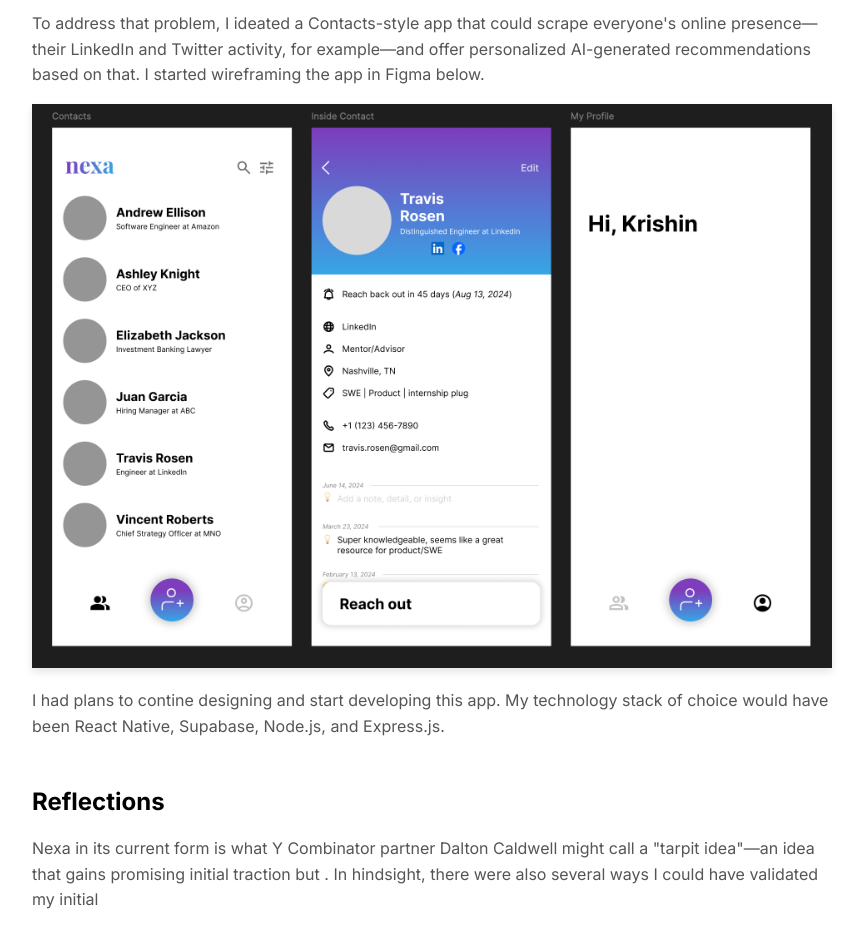
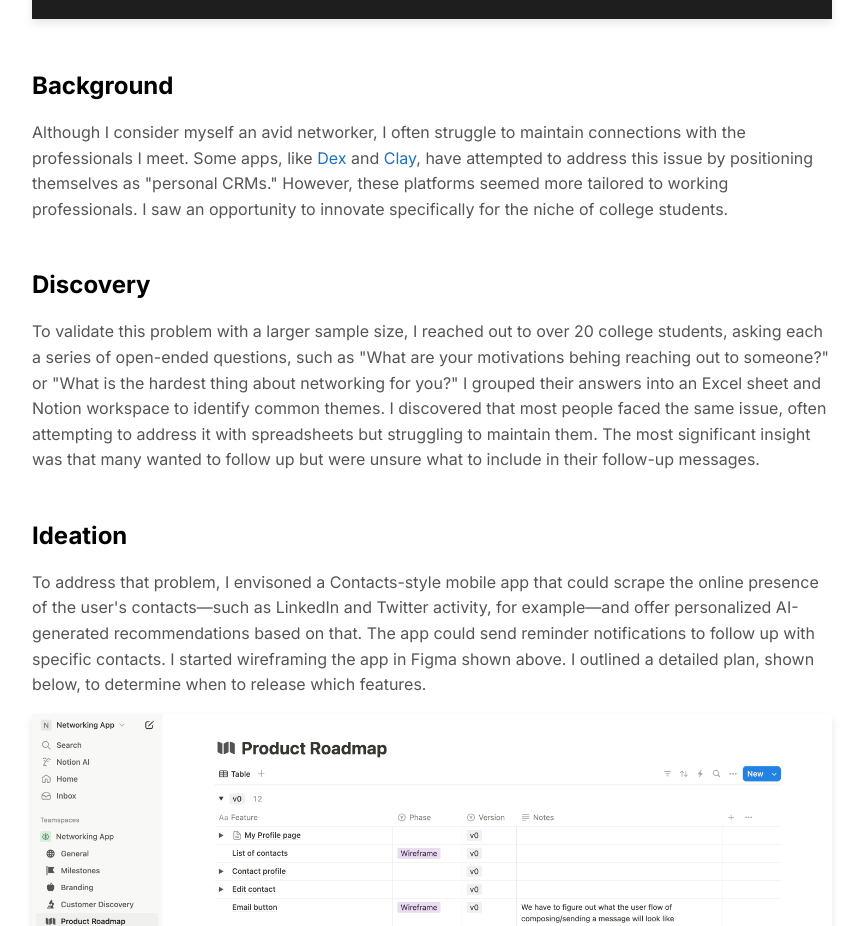
Before and after one commit to krishinparikh/portfolio, a React (Create React App) app: page /projects/nexa in a window 1280 px wide. Shown: the part 766-1692 px from the top of the page, without its empty margins (208-1071 px from the left). Built offline with nearby package versions, Linux system fonts and the light colour scheme.

Commit message:
Ready to deploy

```diff
--- a/src/pages/Projects.tsx
+++ b/src/pages/Projects.tsx
@@ -47,7 +47,7 @@
     },
     {
         title: "PeerEd",
-        description: "A program facilitating peer-to-peer learning between high school and middle school students.",
+        description: "A nonprofit program facilitating peer-to-peer learning between high school and middle school students.",
         image: PeerEd,
         link: "/projects/peer-ed",
         tools: "Startup Ideation"
--- a/src/pages/projects/AfferenceSDK.tsx
+++ b/src/pages/projects/AfferenceSDK.tsx
@@ -23,13 +23,13 @@
       <img src={Phantom} alt="" style={{width: "70%"}} />
       <p className={styles.content}>The original Unity application was a significant advancement, but it was limited to the specific hardware configuration and stimulation parameters of the Phantom device. It did not accommodate the variety of prototypes and plans for both past and future Afference wearables, such as the Afference Ring shown below.
       </p>
-      <br />
-      <img src={AfferenceRing} alt="Afference Ring" style={{width: "15%"}} />
+      <img src={AfferenceRing} alt="Afference Ring" style={{width: "15%", margin: "20px 0px"}} />
       <p className={styles.content}>To address these limitations, the natural next step was to build an object-oriented system capable of abstracting the wide range of possible hardware configurations and stimulation mechanisms. This level of abstraction is essential, as the system must handle scenarios where certain sensations cannot be produced consistently across multiple products due to varying hardware constraints.
         <br /><br />
         To achieve this, the CTO and I collaborated on creating a new native C# library. I took the lead in establishing and organizing the GitHub repository, and we utilized UML diagrams to reach a shared understanding of the system design. A project of this scale required careful consideration of the entire user experience of the SDK, including designing an intuitive API entry point and determining which features should be exposed or hidden from users.</p>
       <h2 className={styles.subheader}>Reflections</h2>
-      <p className={styles.content}>The Afference SDK was the largest system I have ever designed. I learned so much not only about robust object-oriented programming, but also the importance of best practices that often get overlooked: repository organization, clear commenting, rigorous documentation and diagramming, and establishing coding conventions. Ignoring these best practices significantly raises the risk of accumulating technical debt, a serious issue that several big companies suffer from.</p>
+      <p className={styles.content}>The Afference SDK was the largest system I have ever designed. I learned so much not only about robust object-oriented programming, but also the importance of best practices that often get overlooked: repository organization, clear commenting, rigorous documentation and diagramming, and establishing coding conventions. Ignoring these best practices significantly raises the risk of accumulating technical debt, a serious issue that several big companies suffer from.
+      </p>
     </div>
   );
 };
--- a/src/pages/projects/Nexa.tsx
+++ b/src/pages/projects/Nexa.tsx
@@ -1,6 +1,6 @@
 import React from "react";
 import styles from "./ProjectPage.module.css";
-import NexaLogo from "../../assets/Nexa.jpg";
+import NexaRoadmap from "../../assets/NexaRoadmap.png";
 import NexaFigma from "../../assets/NexaFigma.png";
 
 const Nexa: React.FC = () => {
@@ -8,16 +8,21 @@
     <div className={styles.container}>
       <h1 className={styles.title}>Nexa</h1>
       <p className={styles.content}><i>An AI assistant to help college students maintain their professional relationships.</i></p>
+      <img src={NexaFigma} alt="Nexa Wireframe" style={{width: "100%", boxShadow: "0 4px 8px rgba(0, 0, 0, 0.1)"}} />
       <h2 className={styles.subheader}>Background</h2>
-      <p className={styles.content}>Although I pride myself on being an avid networker, I too often fail to keep in touch with the professionals I meet. Some apps have tried to address my problem, most notably <a href="http://getdex.com" target="_blank">Dex</a> and <a href="http://clay.earth">Clay</a>, which brand themselves as "personal CRMs." However, these apps to me seemed to cater more toward working adults. I thought there might be room to innovate in the niche of college students. </p>
+      <p className={styles.content}>Although I consider myself an avid networker, I often struggle to maintain connections with the professionals I meet. Some apps, like <a href="http://getdex.com" target="_blank">Dex</a> and <a href="http://clay.earth">Clay</a>, have attempted to address this issue by positioning themselves as "personal CRMs." However, these platforms seemed more tailored to working professionals. I saw an opportunity to innovate specifically for the niche of college students.</p>
       <h2 className={styles.subheader}>Discovery</h2>
-      <p className={styles.content}>To validate this problem with a larger sample size, I reached out to over 20 college students, asking each a series of open-ended questions, such as "What are your motivations behing reaching out to someone?" or "What is the hardest thing about networking for you?" I grouped my findings into an Excel sheet and Notion workspace, allowing me to find common themes across people's answers. I learned that most people had this same problem; most attempted to solve it with some form of a spreadsheet but failed to keep up with it. The biggest insight I learned was that many simply do not know what to include in a follow-up message.</p>
+      <p className={styles.content}>To validate this problem with a larger sample size, I reached out to over 20 college students, asking each a series of open-ended questions, such as "What are your motivations behing reaching out to someone?" or "What is the hardest thing about networking for you?" I grouped their answers into an Excel sheet and Notion workspace to identify common themes. I discovered that most people faced the same issue, often attempting to address it with spreadsheets but struggling to maintain them. The most significant insight was that many wanted to follow up but were unsure what to include in their follow-up messages.</p>
       <h2 className={styles.subheader}>Ideation</h2>
-      <p className={styles.content}>To address that problem, I ideated a Contacts-style app that could scrape everyone's online presence—their LinkedIn and Twitter activity, for example—and offer personalized AI-generated recommendations based on that. I started wireframing the app in Figma below.</p>
-      <img src={NexaFigma} alt="Nexa Wireframe" style={{width: "100%", boxShadow: "0 4px 8px rgba(0, 0, 0, 0.1)"}} />
-      <p className={styles.content}>I had plans to contine designing and start developing this app. My technology stack of choice would have been React Native, Supabase, Node.js, and Express.js.</p>
+      <p className={styles.content}>To address that problem, I envisoned a Contacts-style mobile app that could scrape the online presence of the user's contacts—such as LinkedIn and Twitter activity, for example—and offer personalized AI-generated recommendations based on that. The app could send reminder notifications to follow up with specific contacts. I started wireframing the app in Figma shown above. I outlined a detailed plan, shown below, to determine when to release which features.</p>
+      <img src={NexaRoadmap} alt="Nexa Product Roadmap" style={{width: "100%", boxShadow: "0 4px 8px rgba(0, 0, 0, 0.1)"}} />
+      <br /><br />
+      <p className={styles.content}>My technology stack of choice would have been React Native for mobile frontend; Supabase for the SQL database and authentication; Node.js and Express.js for connecting the stack together; the Gmail API for sending and reading emails; and OpenAI API for AI generation. Unfortunately, my plans to contine designing and start developing this app were cut short.</p>
       <h2 className={styles.subheader}>Reflections</h2>
-      <p className={styles.content}>Nexa in its current form is what Y Combinator partner Dalton Caldwell might call a "tarpit idea"—an idea that gains promising initial traction but . In hindsight, there were also several ways I could have validated my initial </p>
+      <p className={styles.content}>Nexa in its current form factor is what Y Combinator partner Dalton Caldwell might call a "tarpit idea"—an idea that gains promising initial traction but reveals significant challenges upon closer examination. In hindsight, the simplest way to validate the AI aspect of this app would have been to take a set of random LinkedIn notifications and manually process them through an LLM to evaluate whether it could generate meaningful recommendations. There might be potential for this idea in another form factor, like a Chrome extension.
+        <br /><br />
+        Despite these setbacks, I gained a deep appreciation for the challenge of identifying high value problems that can be solved through business and technology.
+      </p>
     </div>
   );
 };
--- a/src/pages/projects/PeerEd.tsx
+++ b/src/pages/projects/PeerEd.tsx
@@ -7,6 +7,9 @@
   return (
     <div className={styles.container}>
       <h1 className={styles.title}>PeerEd</h1>
+      <p className={styles.content}><i>A nonprofit program facilitating peer-to-peer learning between high school and middle school students.</i></p>
+      <h2 className={styles.subheader}>Background</h2>
+      <p className={styles.content}>In 2022, my friends and I conceptualized an educational nonprofit idea to increase community engagement and foster kids' curiosities. See the slide deck below:</p>
       <div className={styles.slidesWrapper}>
         <iframe
           src={slideSrc}
@@ -16,6 +19,11 @@
           title="PeerEd Presentation"
           className={styles.slides}
         ></iframe>
+        <h2 className={styles.subheader}>Reflections</h2>
+        <p className={styles.content}>While I stand a strong proponent of peer-to-peer learning, this idea was not a viable business model. In this form factor, we would not be providing enough value to schools to justify the costs required to run this program. After pitching our idea to administration at two Nashville independent schools, we decided to stop. Intriguingly, I have yet to come across a successful peer-to-peer learning platform, with the possible exception of <a href="https://schoolhouse.world/" target="_blank">Schoolhouse</a> (founded by Sal Khan).
+        <br /><br />
+        One key lesson I learned from PeerEd was to focus on solving a specific burning problem rather than trying to find a solution in search of a problem, which was a mistake I made. In a serindipitous twist, after submitting this pitch deck to the Northeast Ohio Student Venture Fund for funding, I ended up joining the fund as an analyst/investor, teaching me about the world of venture capital and how to build a much better business in the future.
+        </p>
       </div>
     </div>
   );
```
Also changed, not shown: src/pages/Home.tsx (+5 -5 lines), src/assets/NexaRoadmap.png (added).
